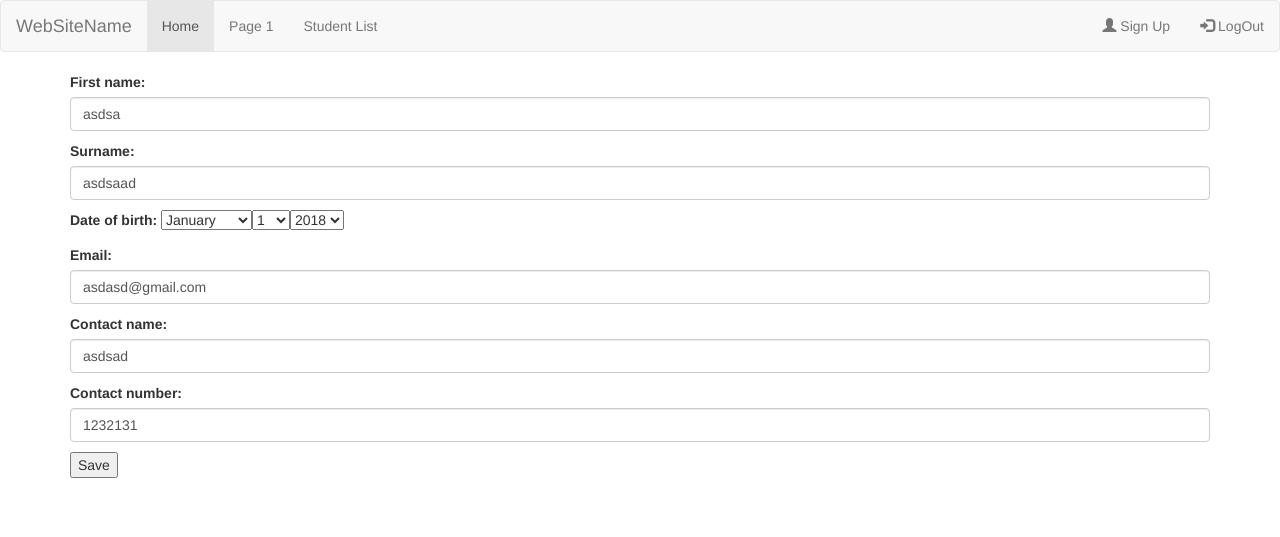
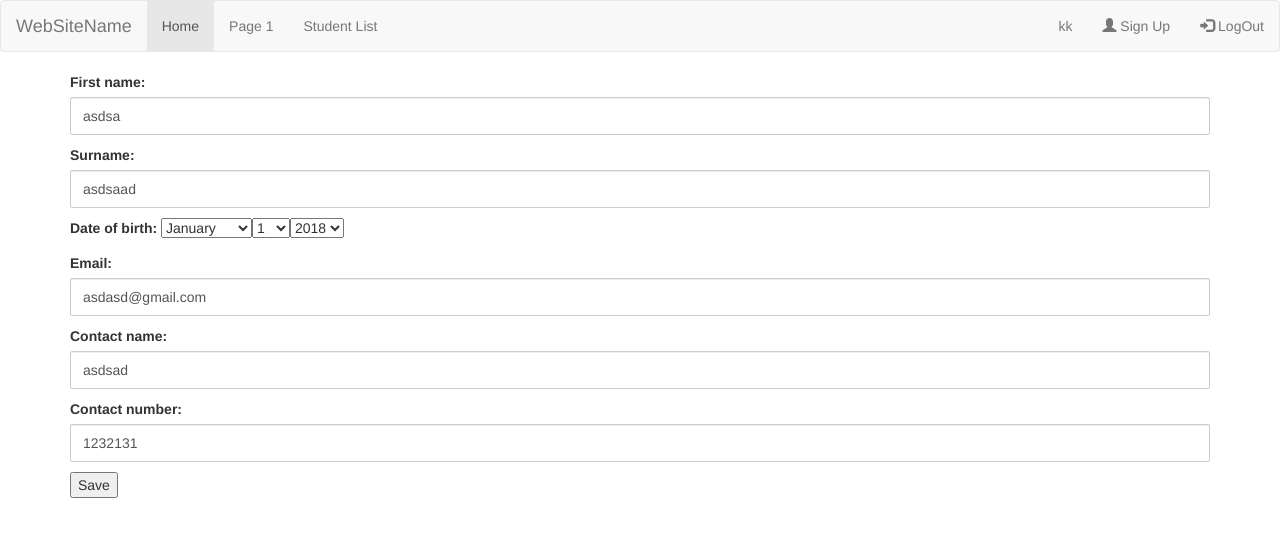
Before and after one commit to Andrewsyl/sportsapp, a Django app: page /student_edit/2 in a window 1280 px wide. Shown: the top 537 px of the page. Run offline with Django 3.2, Linux system fonts and the light colour scheme; a user stored in the database is signed in; data comes from the database, SQL or seed files in the repository; both versions use the stored data as it was after the commit; some libraries are stand-ins or nearby versions.

Commit message:
static files setup

```diff
--- a/club/urls.py
+++ b/club/urls.py
@@ -13,6 +13,9 @@ Including another URLconf
     1. Import the include() function: from django.urls import include, path
     2. Add a URL to urlpatterns:  path('blog/', include('blog.urls'))
 """
+
+from django.conf import settings
+from django.conf.urls.static import static
 from django.contrib import admin
 from django.urls import path
 from users.views import *
@@ -30,3 +33,6 @@ urlpatterns = [
     path('student_edit/<int:id>', student_edit, name='student_edit'),
     path('student_create/', student_create, name='student_details'),
 ]
+
+if settings.DEBUG:
+    urlpatterns += static(settings.STATIC_URL, document_root=settings.STATIC_ROOT)
--- /dev/null
+++ b/static/css/index.css
@@ -0,0 +1,22 @@
+
+	.login-form {
+		width: 340px;
+    	margin: 50px auto;
+	}
+    .login-form form {
+    	margin-bottom: 15px;
+        background: #f7f7f7;
+        box-shadow: 0px 2px 2px rgba(0, 0, 0, 0.3);
+        padding: 30px;
+    }
+    .login-form h2 {
+        margin: 0 0 15px;
+    }
+    .form-control, .btn {
+        min-height: 38px;
+        border-radius: 2px;
+    }
+    .btn {
+        font-size: 15px;
+        font-weight: bold;
+    }
--- a/templates/base.html
+++ b/templates/base.html
@@ -5,9 +5,15 @@
     <script src="//code.jquery.com/jquery-1.11.1.min.js"></script>
     <link href="https://cdnjs.cloudflare.com/ajax/libs/c3/0.4.23/c3.css" rel="stylesheet">
     <link href="//netdna.bootstrapcdn.com/bootstrap/3.0.0/css/bootstrap.min.css" rel="stylesheet" id="bootstrap-css">
-    <link rel="stylesheet" type="text/css" href="../static/css/custom.css">
+    <!--<link rel="stylesheet" type="text/css" href="../static/css/custom.css">-->
+
     <script src="//netdna.bootstrapcdn.com/bootstrap/3.0.0/js/bootstrap.min.js"></script>
 
+    <link rel="stylesheet" href="https://maxcdn.bootstrapcdn.com/bootstrap/3.3.7/css/bootstrap.min.css">
+    <script src="https://ajax.googleapis.com/ajax/libs/jquery/1.12.4/jquery.min.js"></script>
+    <script src="https://maxcdn.bootstrapcdn.com/bootstrap/3.3.7/js/bootstrap.min.js"></script>
+
+    <link rel="stylesheet" type="text/css"  href="../static/css/index.css">
 </head>
 <body>
 {% include 'navbar.html' %}
--- a/templates/navbar.html
+++ b/templates/navbar.html
@@ -9,6 +9,7 @@
             <li><a href="/student_list">Student List</a></li>
         </ul>
         <ul class="nav navbar-nav navbar-right">
+            <li><a href="#">{{user.full_name}}</a></li>
             <li><a href="/registration"><span class="glyphicon glyphicon-user"></span> Sign Up</a></li>
             {% if user.is_authenticated %}
             <li><a href="/logout"><span class="glyphicon glyphicon-log-in"></span> LogOut</a></li>
--- a/users/forms.py
+++ b/users/forms.py
@@ -68,8 +68,15 @@ class UserAdminCreationForm(forms.ModelForm):
 
 
 class Login(forms.Form):
-    email = forms.EmailField(required=True)
-    password = forms.CharField(widget=forms.PasswordInput)
+    email = forms.EmailField(label="", widget=forms.TextInput(attrs={
+        'class': 'form-control','placeholder': 'Username'
+    }))
+    password = forms.CharField(label="", widget=forms.PasswordInput(attrs={
+        'class': 'form-control','placeholder': 'Password'
+    }))
+
+    # email = forms.EmailField(required=True)
+    # password = forms.CharField(widget=forms.PasswordInput)
 
 
 class UserAdminChangeForm(forms.ModelForm):
--- a/users/models.py
+++ b/users/models.py
@@ -102,6 +102,8 @@ class User(AbstractBaseUser):
 
     objects = UserManager()
 
+class Club(models.Model):
+    name = models.CharField(max_length=40, null=False)
 
 # Create your models here.
 class Student(models.Model):
--- a/users/views.py
+++ b/users/views.py
@@ -7,7 +7,7 @@ from django.contrib.auth import logout as django_logout
 from django.contrib.auth.decorators import login_required
 
 
-# Create your views here.
+@login_required(login_url='/login/')
 def home(*args, **kwargs):
     return HttpResponse("Hello World")
 
@@ -93,8 +93,9 @@ def student_delete(request, id):
     return render(request, "students/student_delete.html", context)
 
 
+@login_required(login_url='/login/')
 def student_edit(request, id):
-    kid = get_object_or_404(Student, id=id)
+    kid = Student.objects.filter(user=request.user, id=id).first()
     form = StudentEditForm(request.POST or None, instance=kid)
     if form.is_valid():
         form.save()
```
Also changed, not shown: club/settings.py (+11 -7 lines), templates/login.html (+24 -3 lines), db.sqlite3, users/migrations/0020_club.py (added).
